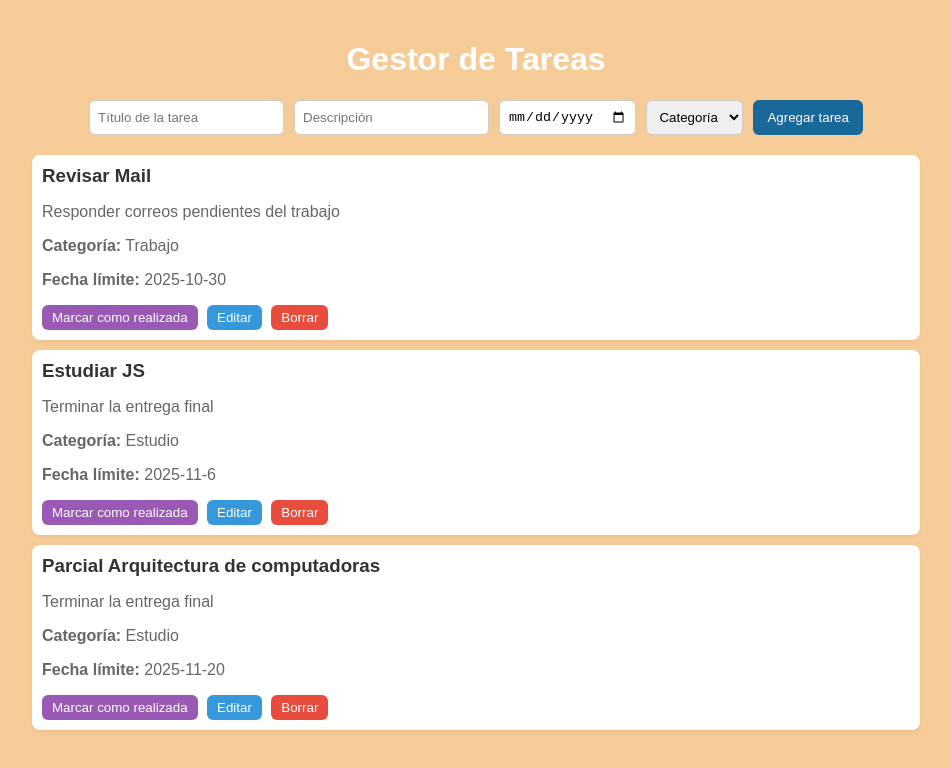
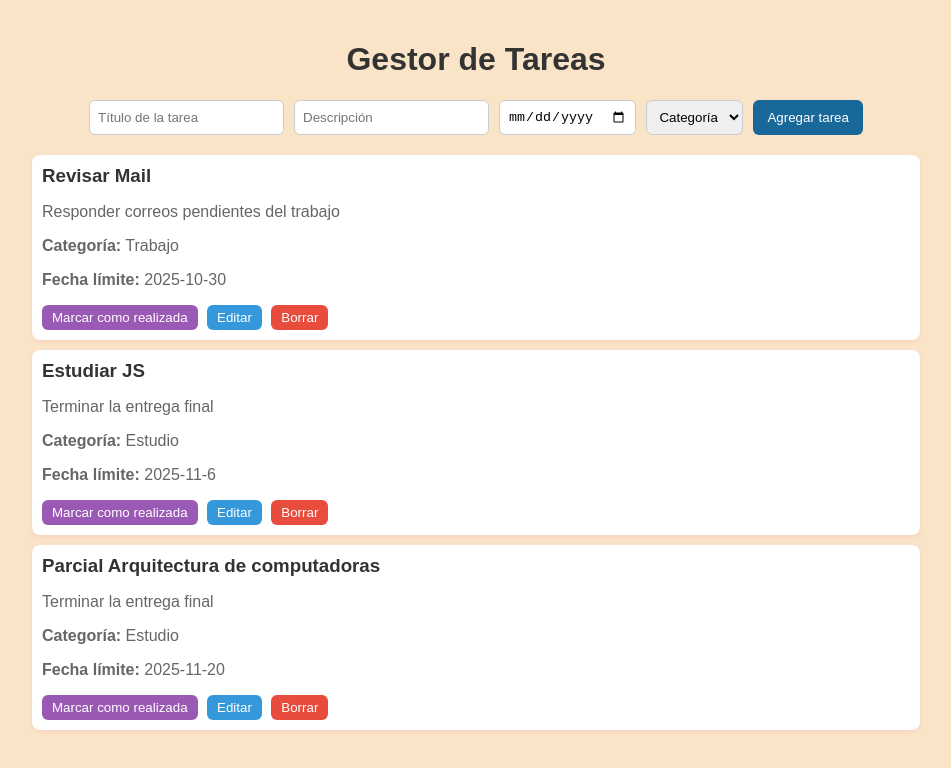
Before and after one commit to JoacoSperatti/Proyecto-JS, a plain HTML site: page index.html in a window 1280 px wide. Shown: the whole page, without its empty margins (164-1115 px from the left). Drawn offline with nearby package versions, Linux system fonts and the light colour scheme; some packages are replaced by stand-ins of ours; a script that the page names is missing.

Commit message:
Entrega final

```diff
--- a/style.css
+++ b/style.css
@@ -1,13 +1,13 @@
 body {
   font-family: Arial, sans-serif;
-  background-color: #f5cc97;
+  background-color: #fae4c8;
   margin: 0;
   padding: 20px;
 }
 
 h1 {
   text-align: center;
-  color: #ffffff;
+  color: #333;
 }
 
 #formulario {
```
